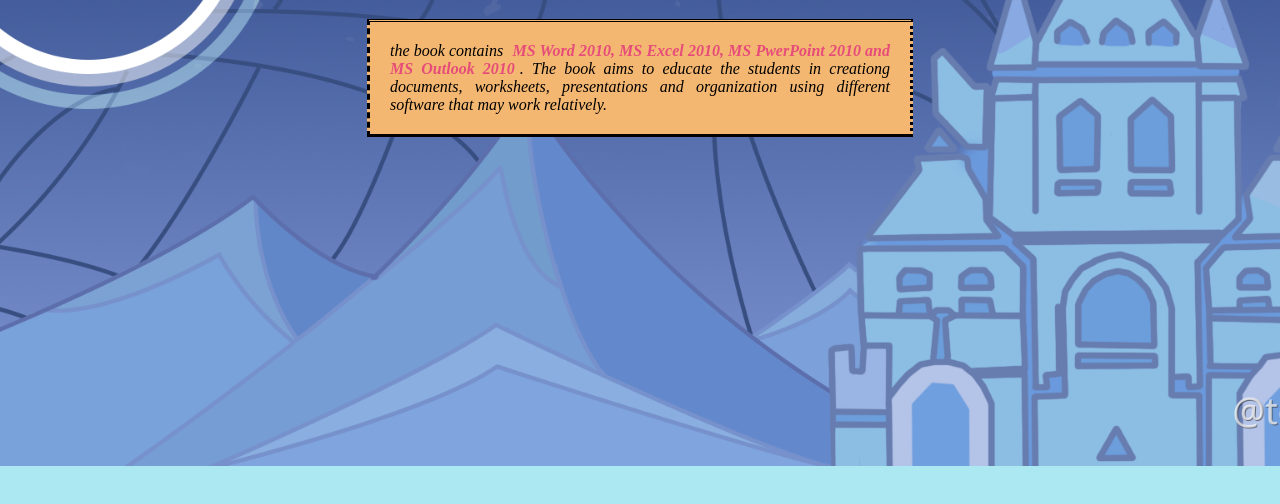
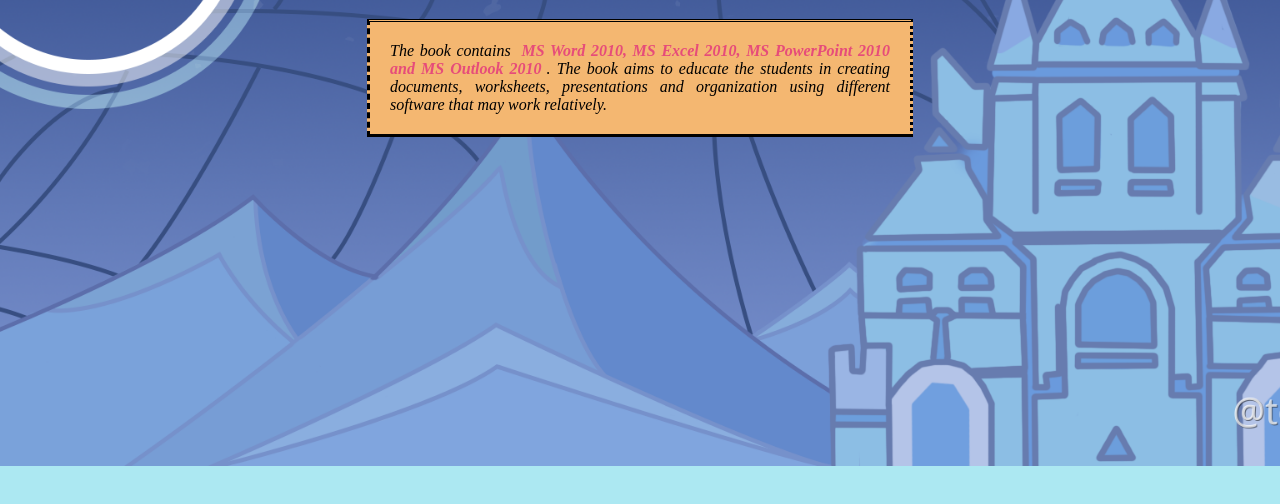
Before and after one commit to CS3-R-Manocsoc-27/FA3, a plain HTML site: page index.html in a window 1280 px wide. Shown: the part 122-626 px from the top of the page. Drawn offline with Linux system fonts and the light colour scheme.

Commit message:
Update index.html

```diff
--- a/index.html
+++ b/index.html
@@ -14,9 +14,10 @@
 <center>
     <h1>Office Productivity</h1>
 
-    <p>
-        the book contains <span> MS Word 2010, MS Excel 2010, MS PwerPoint 2010 and MS Outlook 2010</span>. The book aims to educate the students in creationg documents, worksheets, presentations and organization using different software that may work relatively.
-    </p>
+    <p> The book contains <span>MS Word 2010, MS Excel 2010, MS
+        PowerPoint 2010 and MS Outlook 2010</span>. The book aims to educate the
+        students in creating documents, worksheets, presentations and organization
+        using different software that may work relatively. </p>
 
 </center>
 
```
